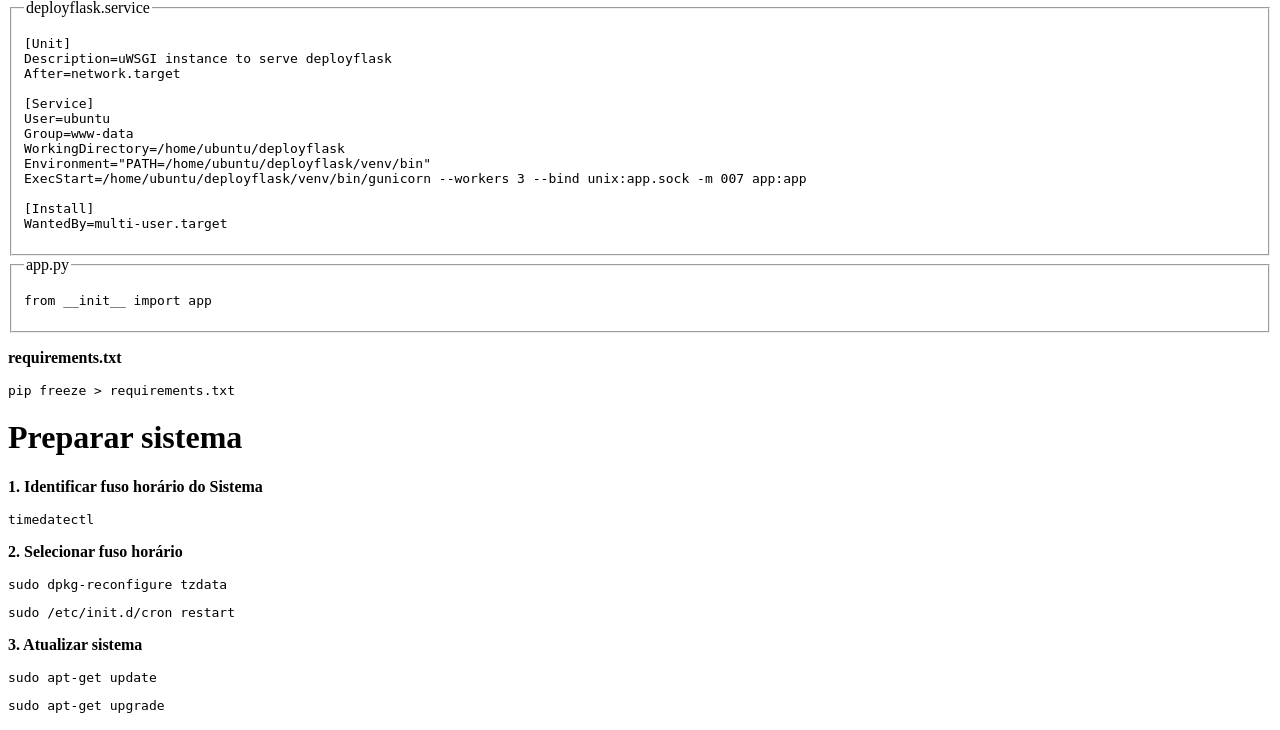
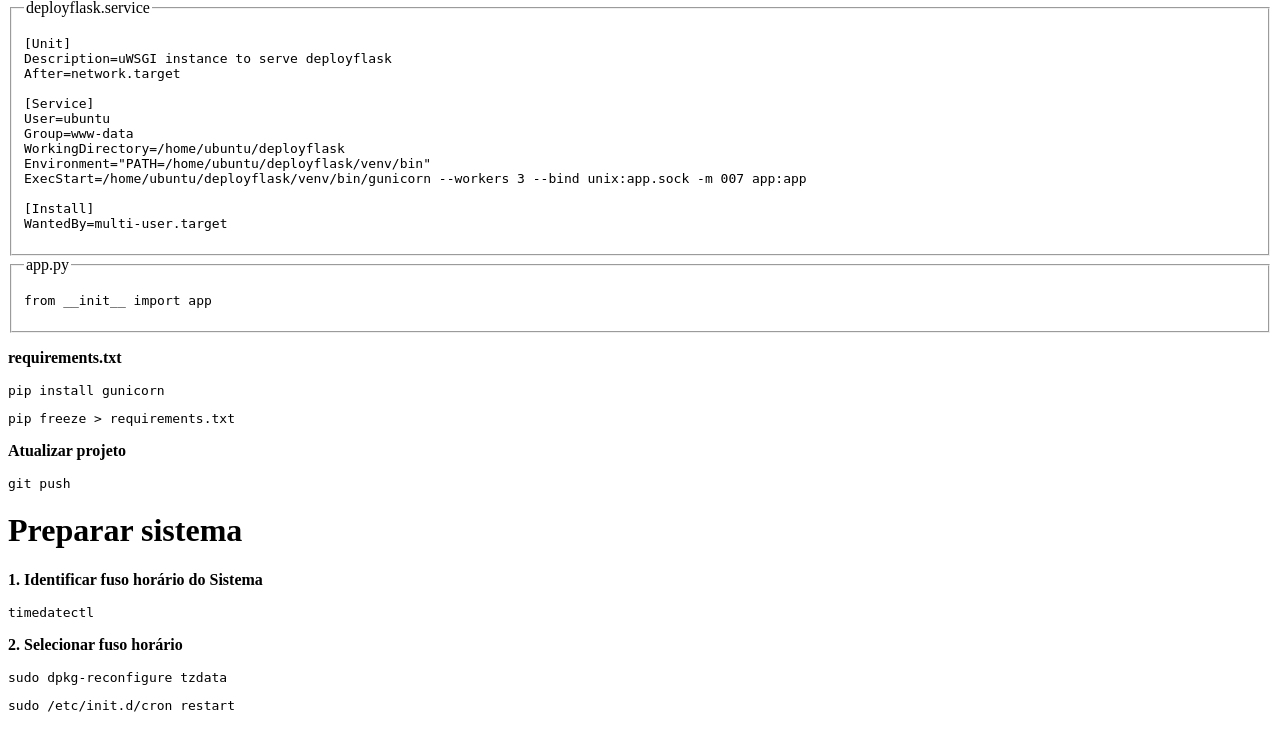
Before and after one commit to Aguape21/deployflask, a Flask app: page /tutorial in a window 1280 px wide; the page is wider, and only the part inside the window is pictured. Shown: the part 619-1349 px from the top of that part. Run offline with Flask 2, Linux system fonts and the light colour scheme.

Commit message:
Melhorias

```diff
--- a/templates/tutorial.html
+++ b/templates/tutorial.html
@@ -39,8 +39,10 @@ WantedBy=multi-user.target</pre></fieldset>
 
 <fieldset><legend>app.py</legend><pre>from __init__ import app</pre></fieldset>
    <p><strong>requirements.txt</strong></p>
+   <pre>pip install gunicorn</pre>
    <pre>pip freeze > requirements.txt</pre>
-
+   <p><strong>Atualizar projeto</strong></p>
+   <pre>git push</pre>
 
       <h1>Preparar sistema</h1>
       <p><strong>1. Identificar fuso hor&aacute;rio do Sistema</strong></p>
@@ -88,6 +90,7 @@ WantedBy=multi-user.target</pre></fieldset>
       <p></p>
       <h1>Preparar ambiente</h1>
       <pre>git clone {{git}} {{projeto}}</pre>
+      <pre>cd {{projeto}}</pre>
       <pre>python3 -m venv venv</pre>
       <pre>source venv/bin/activate</pre>
       <pre>pip install -r requirements.txt</pre>
```
Also changed, not shown: readme.md (added).
